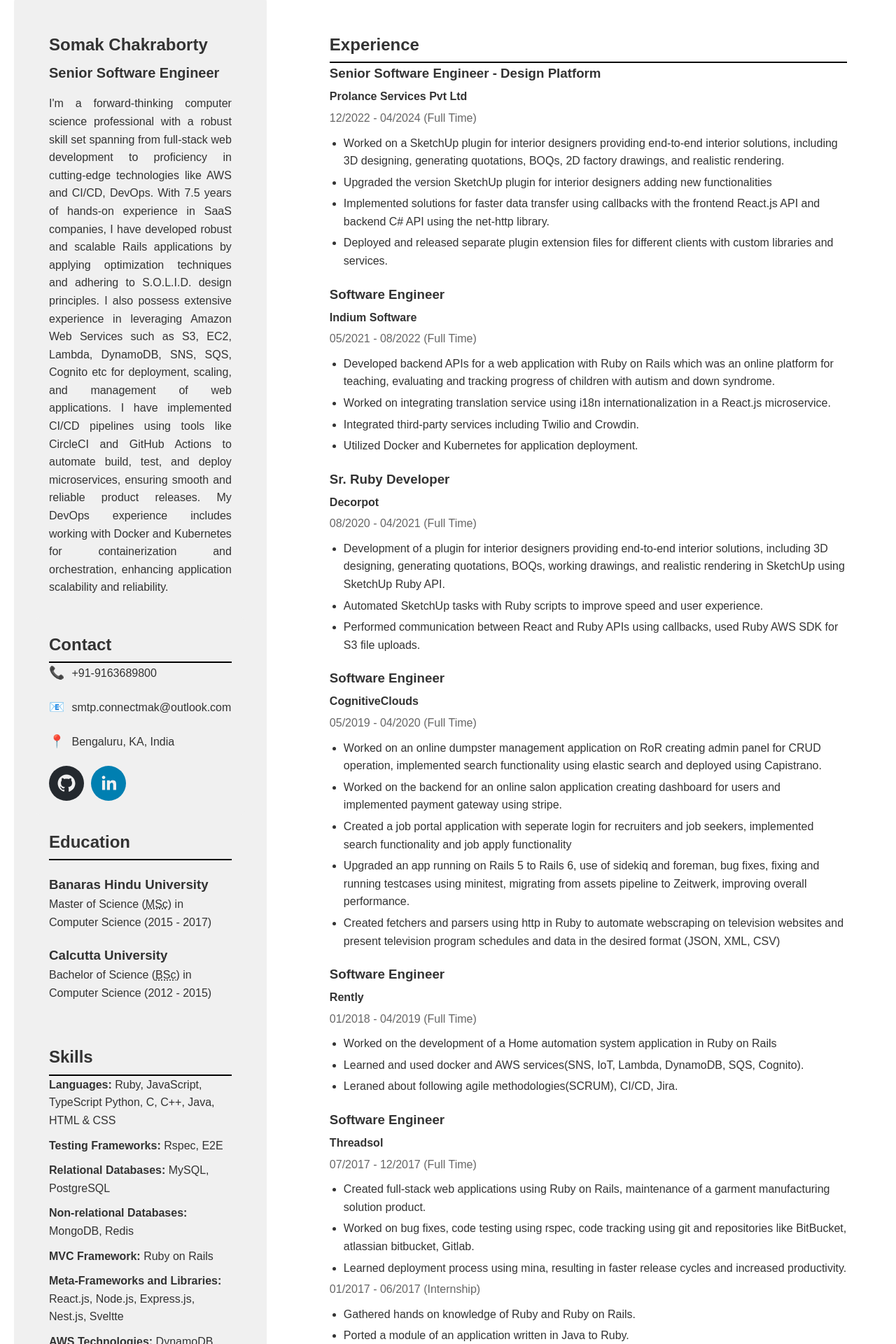
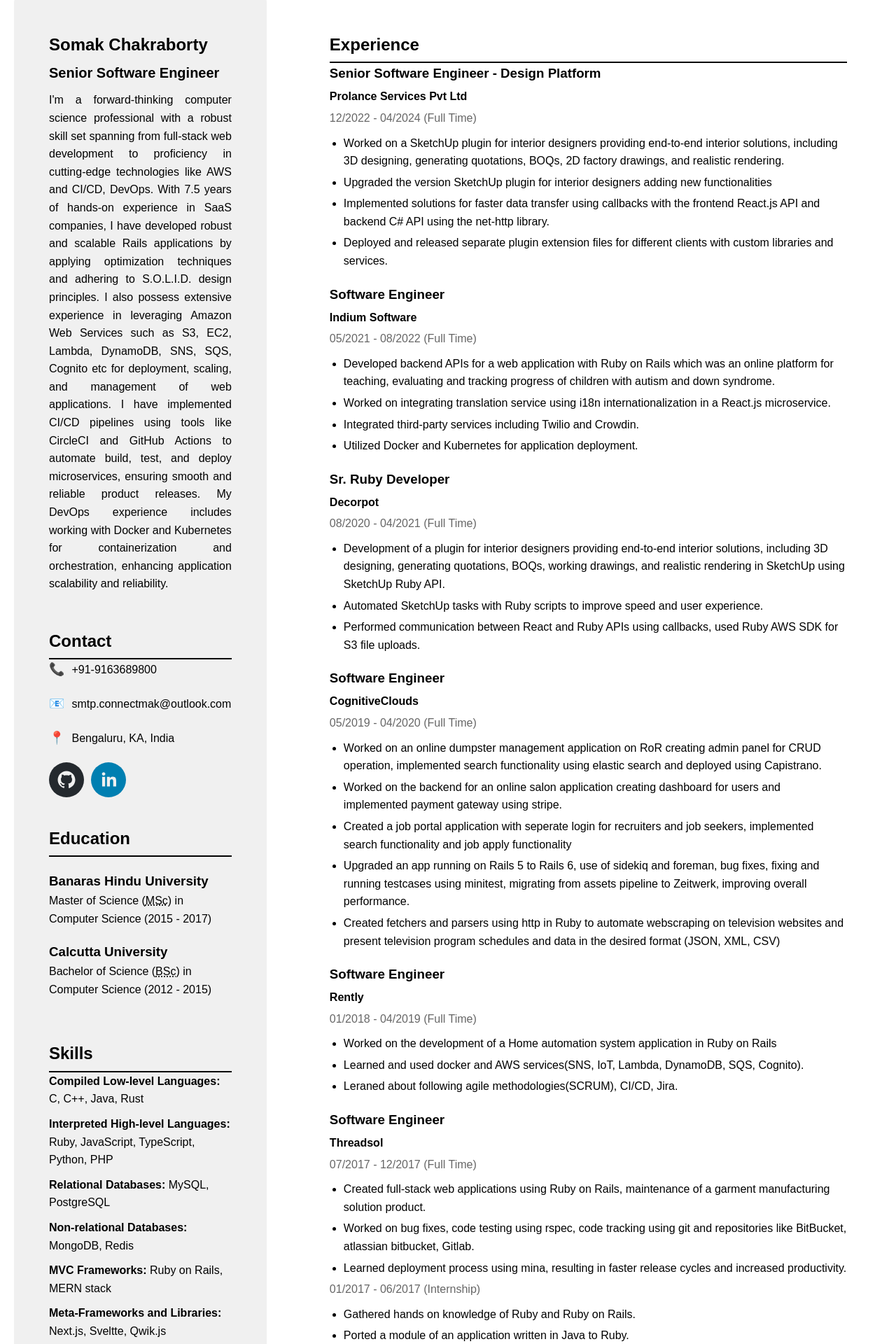
Before and after one commit to smakthe/resume-website, a React (Create React App) app: page / in a window 1280 px wide. Shown: the part 95-2015 px from the top of the page at 70% size. Built offline with nearby package versions, Linux system fonts and the light colour scheme.

Commit message:
Theme modified

```diff
--- a/src/App.js
+++ b/src/App.js
@@ -12,12 +12,12 @@
 
 const lightTheme = {
   background: '#fff',
-  textColor: '#333',
+  textColor: '#000',
 };
 
 const darkTheme = {
-  background: '#121212',
-  textColor: '#fff',
+  background: '#000',
+  textColor: '#808080',
 };
 
 const App = () => {
--- a/src/components/Certifications.js
+++ b/src/components/Certifications.js
@@ -8,7 +8,6 @@
 
 const Title = styled.h2`
   font-size: 24px;
-  color: #000;
   border-bottom: 2px solid #000;
   padding-bottom: 5px;
   text-align: left;
--- a/src/components/Contact.js
+++ b/src/components/Contact.js
@@ -1,19 +1,14 @@
 import React from 'react';
 import styled from 'styled-components';
-import { SocialIcon } from 'react-social-icons'
 import 'react-social-icons/github'
 import 'react-social-icons/linkedin'
+import { SocialIcon } from 'react-social-icons'
+import { containerStyles } from '../styles/shared';
+
 
 
 const ContactContainer = styled.div`
-  background: #f0f0f0;
-  padding: 20px;
-  border-radius: 8px;
-  text-align: left;
-
-  @media (max-width: 768px) {
-    padding: 10px;
-  }
+  ${containerStyles}
 `;
 
 const Title = styled.h2`
--- a/src/components/Education.js
+++ b/src/components/Education.js
@@ -1,8 +1,10 @@
 import React from 'react';
 import styled from 'styled-components';
+import { containerStyles } from '../styles/shared';
+
 
 const EducationContainer = styled.div`
-  padding: 20px;
+  ${containerStyles}
 `;
 
 const Title = styled.h2`
--- a/src/components/Profile.js
+++ b/src/components/Profile.js
@@ -1,15 +1,9 @@
 import React from 'react';
 import styled from 'styled-components';
+import { containerStyles } from '../styles/shared';
 
 const ProfileDetails = styled.div`
-  display: flex;
-  flex-direction: column;
-  justify-content: center;
-  padding: 20px;
-
-  @media (max-width: 768px) {
-    padding: 10px;
-  }
+  ${containerStyles}
 `;
 
 const Name = styled.h1`
--- a/src/components/Skills.js
+++ b/src/components/Skills.js
@@ -1,8 +1,9 @@
 import React from 'react';
 import styled from 'styled-components';
+import { containerStyles } from '../styles/shared';
 
 const SkillsContainer = styled.div`
-  padding: 20px;
+  ${containerStyles}
 `;
 
 const Title = styled.h2`
@@ -24,14 +25,15 @@
   <SkillsContainer>
     <Title>Skills</Title>
     <SkillList>
-      <SkillItem><strong>Languages:</strong> Ruby, JavaScript, TypeScript Python, C, C++, Java, HTML & CSS</SkillItem>
-      <SkillItem><strong>Testing Frameworks:</strong> Rspec, E2E</SkillItem>
-      <SkillItem><strong>Relational Databases:</strong> MySQL, PostgreSQL</SkillItem>
-      <SkillItem><strong>Non-relational Databases:</strong> MongoDB, Redis</SkillItem>
-      <SkillItem><strong>MVC Framework:</strong> Ruby on Rails</SkillItem>
-      <SkillItem><strong>Meta-Frameworks and Libraries:</strong> React.js, Node.js, Express.js, Nest.js, Sveltte</SkillItem>
-      <SkillItem><strong>AWS Technologies:</strong> DynamoDB, EC2, IoT, Lambda, S3, SNS, SQS, Cognito</SkillItem>
-      <SkillItem><strong>CI/CD and Devops:</strong> Git, GitHub, GitHub Action, Docker, Kubernetes</SkillItem>
+      <SkillItem><strong>Compiled Low-level Languages:</strong> C, C++, Java, Rust </SkillItem>
+      <SkillItem><strong>Interpreted High-level Languages:</strong> Ruby, JavaScript, TypeScript, Python, PHP </SkillItem>
+      <SkillItem><strong>Relational Databases:</strong> MySQL, PostgreSQL </SkillItem>
+      <SkillItem><strong>Non-relational Databases:</strong> MongoDB, Redis </SkillItem>
+      <SkillItem><strong>MVC Frameworks:</strong> Ruby on Rails, MERN stack </SkillItem>
+      <SkillItem><strong>Meta-Frameworks and Libraries:</strong> Next.js, Sveltte, Qwik.js </SkillItem>
+      <SkillItem><strong>AWS Technologies:</strong> S3, EC2, Lambda, DynamoDB, SNS, SQS, Cognito </SkillItem>
+      <SkillItem><strong>CI/CD:</strong> Git, GitHub, GitHub Action </SkillItem>
+      <SkillItem><strong>DevOps:</strong> Shell Script, Docker, Kubernetes, Airflow, Ansible </SkillItem>
     </SkillList>
   </SkillsContainer>
 );
--- a/src/styles/GlobalStyles.js
+++ b/src/styles/GlobalStyles.js
@@ -8,7 +8,6 @@
     box-shadow: 0 0 10px rgba(0, 0, 0, 0.1);
     line-height: 1.6;
     margin: 0;
-    color: #333;
   }
   *, *::before, *::after {
     margin: 0;
--- a/src/styles/shared.js
+++ b/src/styles/shared.js
@@ -1,8 +1,8 @@
 export const containerStyles = `
-  background: #f0f0f0;
   padding: 20px;
   border-radius: 8px;
   text-align: left;
+
   @media (max-width: 768px) {
     padding: 10px;
   }
```
Also changed, not shown: 1 other file (tests, documents, lock files or other folders).
